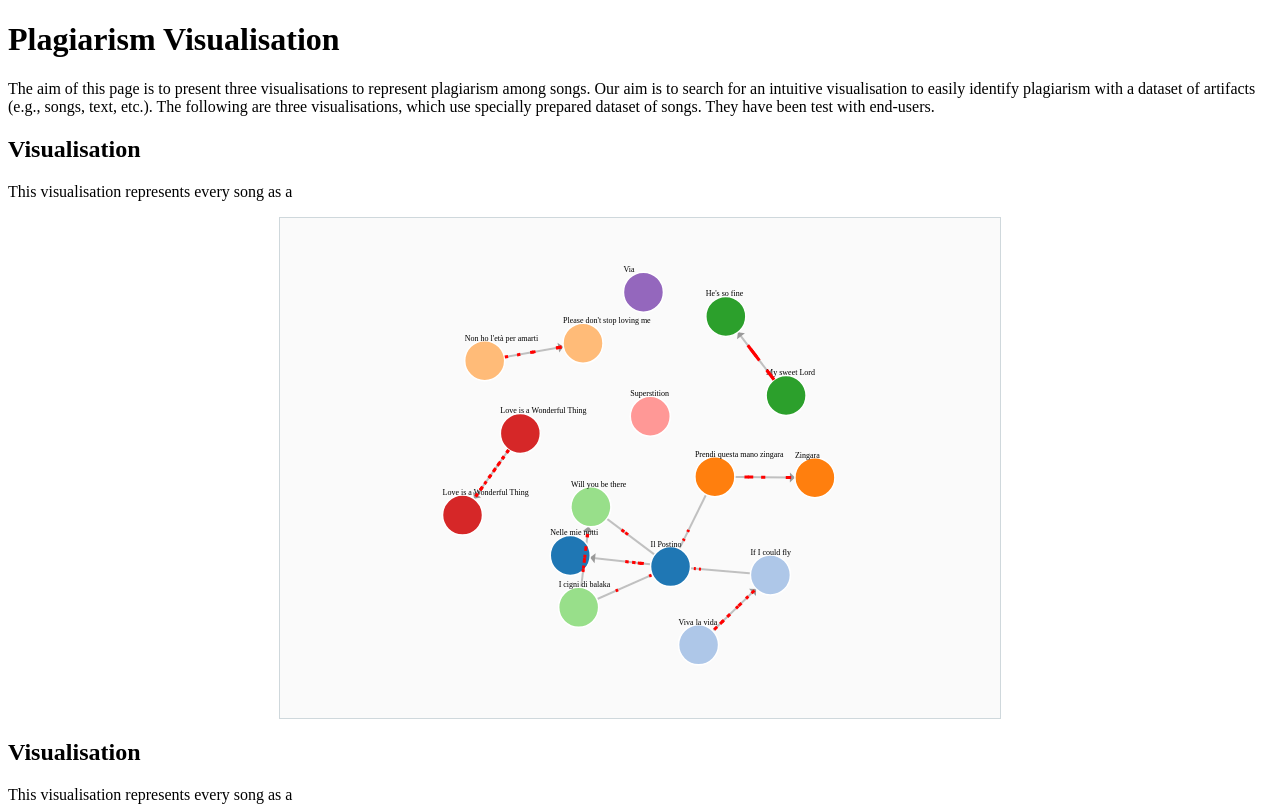
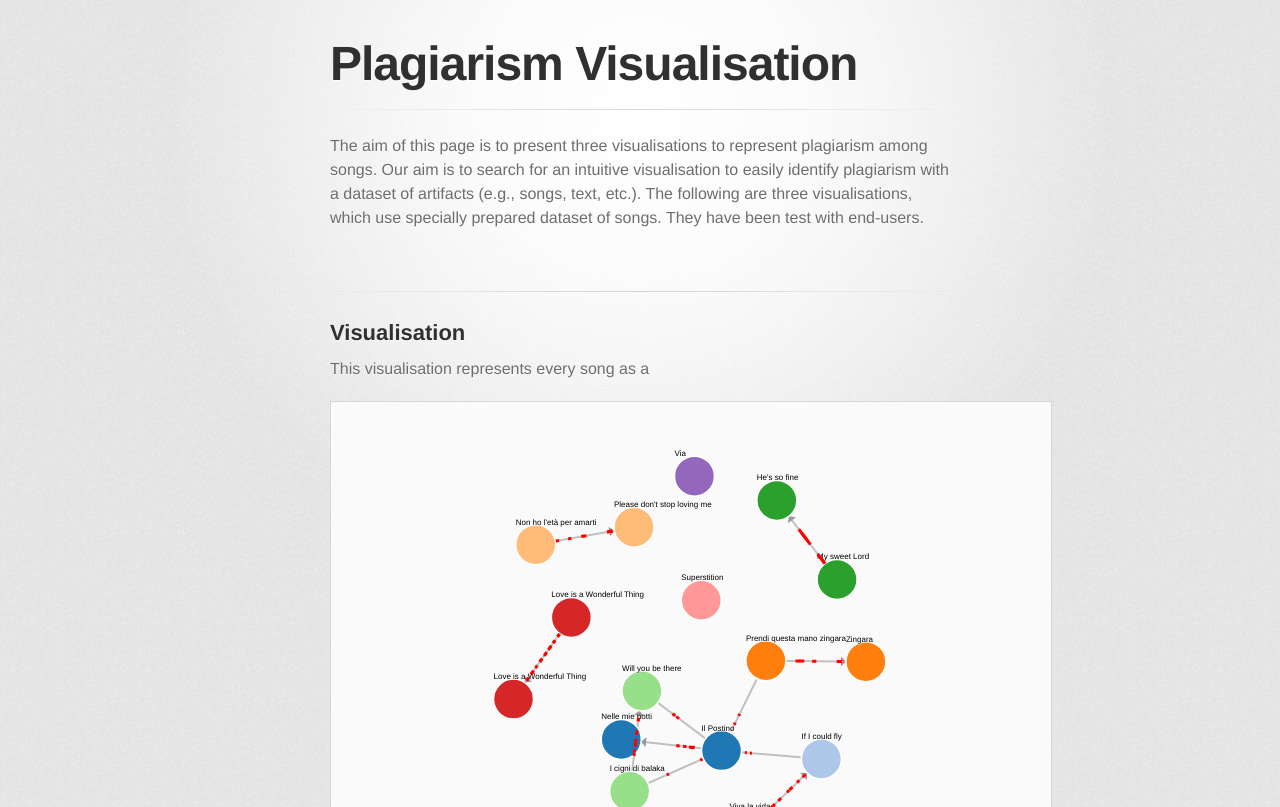
Before and after one commit to donpir/graphvislib, a plain HTML site: page demo/01Plagiarism/demo.html in a window 1280 px wide. Shown: the top 807 px of the page. Drawn offline with Linux system fonts and the light colour scheme; a web font is replaced by a local one.

Commit message:
Added the page style

```diff
--- a/demo/01Plagiarism/demo.html
+++ b/demo/01Plagiarism/demo.html
@@ -3,6 +3,11 @@
 <head lang="en">
     <meta charset="UTF-8">
     <title>Similarity Graph Viz</title>
+
+	<link href='https://fonts.googleapis.com/css?family=Chivo:900' rel='stylesheet' type='text/css'>
+    <link rel="stylesheet" type="text/css" href="../../stylesheets/stylesheet.css" media="screen">
+    <link rel="stylesheet" type="text/css" href="../../stylesheets/github-dark.css" media="screen">
+    <link rel="stylesheet" type="text/css" href="../../stylesheets/print.css" media="print">
 
     <script type="text/javascript" src="d3.min.js"></script>
     <script type="text/javascript" src="GeomMathUtils.js"></script>
@@ -47,7 +52,7 @@
             fill-opacity: 1;
         }
 
-        section {
+        section.viz {
             width: 720px;
             height: 500px;
             background: #CFD8DC;
@@ -70,8 +75,12 @@
 </head>
 <body>
 
+    <div id="container">
+      <div class="inner">
+
+        <header>
           <h1>Plagiarism Visualisation</h1>
-
+		  <hr>
           <p>
 				The aim of this page is to present three visualisations to represent plagiarism among songs.
 
@@ -81,17 +90,21 @@
 				The following are three visualisations, which use specially prepared dataset of songs.
 				They have been test with end-users.
 			</p>
+        </header>
 
+		<hr>
+
+        <section id="main_content">
 
 			<h2>Visualisation </h2>
 			<p>This visualisation represents every song as a </p>
-    <section>
+			<section class="viz">
 				<div id="placeholderViz2" class="left"> </div>
 			</section>
 
 			<h2>Visualisation</h2>
 			<p>This visualisation represents every song as a </p>
-    <section>
+			<section class="viz">
 				<div id="placeholderViz3" class="left"> </div>
 			</section>
 
@@ -100,10 +113,14 @@
 				This visualisation represents every song with a rectangle, which height is proportional to the song
 				length. Lines among nodes
 			</p>
-    <section>
+			<section class="viz">
 				<div id="placeholderViz1" class="left"> </div>
 			</section>
 
+		</section>
+
+	</div>
+    </div>
 
     <script type="text/javascript">
         var httpGetAsync = function(theUrl, callback) {
```
Lines whose indentation alone changed are shown as unchanged.
